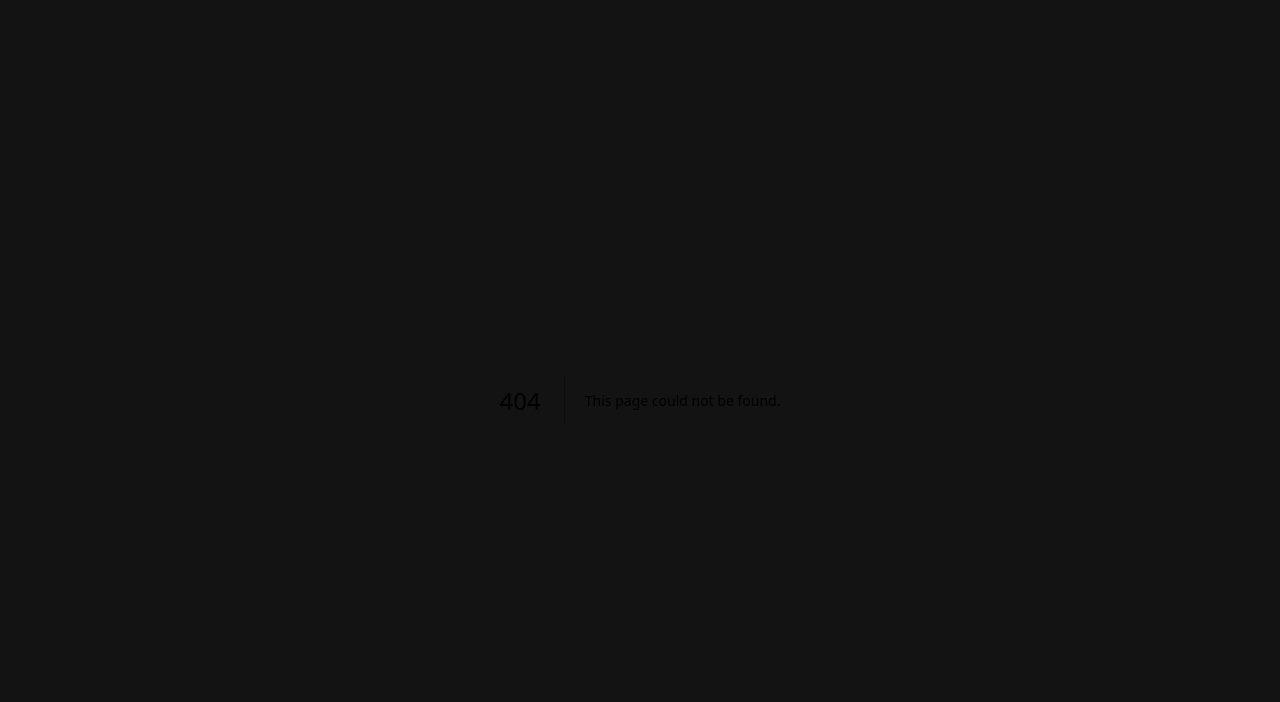
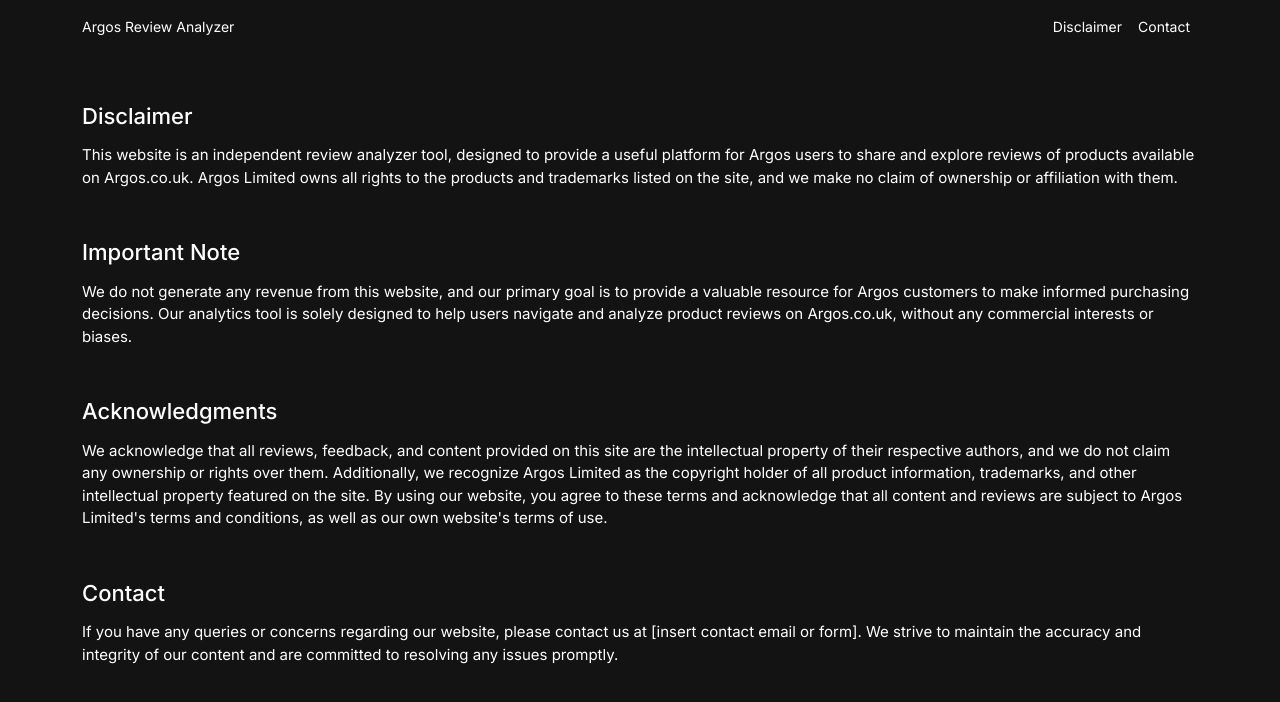
Before and after one commit to Analog-Archives/Argos-Review-Analyzer, a Next.js app: page /disclaimer in a window 1280 px wide. Before the commit this address had no page. Shown: the top 702 px of the page. Built offline with nearby package versions, Linux system fonts and the light colour scheme.

Commit message:
add disclaimer page

```diff
--- /dev/null
+++ b/app/disclaimer/page.tsx
@@ -0,0 +1,71 @@
+"use client"
+
+// bootstrap components
+import { Container } from "react-bootstrap"
+
+// components
+import Heading from "@/components/app/disclaimer/heading"
+import Paragarph from "@/components/app/disclaimer/paragraph"
+
+const topMargin: number = 50;
+
+const DisclaimerPage: React.FC<{}> = () => {
+    return (
+        <>
+            <Container>
+                {/* disclaimer */}
+                <div style={{ marginTop: topMargin }}>
+                    <Heading title="Disclaimer" />
+                    <Paragarph text="
+                    This website is an independent review analyzer tool,
+                    designed to provide a useful platform for Argos users to
+                    share and explore reviews of products available on
+                    Argos.co.uk. Argos Limited owns all rights to the products
+                    and trademarks listed on the site, and we make no claim of
+                    ownership or affiliation with them." />
+                </div>
+
+                {/* important note */}
+                <div style={{ marginTop: topMargin }}>
+                    <Heading title="Important Note" />
+                    <Paragarph text="
+                    We do not generate any revenue from this website, and our
+                    primary goal is to provide a valuable resource for Argos
+                    customers to make informed purchasing decisions.
+                    Our analytics tool is solely designed to help users navigate
+                    and analyze product reviews on Argos.co.uk, without any
+                    commercial interests or biases." />
+                </div>
+
+                {/* acknowledgments */}
+                <div style={{ marginTop: topMargin }}>
+                    <Heading title="Acknowledgments" />
+                    <Paragarph text="
+                    We acknowledge that all reviews, feedback, and content provided
+                    on this site are the intellectual property of their respective authors,
+                    and we do not claim any ownership or rights over them.
+                    Additionally, we recognize Argos Limited as the copyright holder of
+                    all product information, trademarks, and other intellectual
+                    property featured on the site. By using our website, you agree
+                    to these terms and acknowledge that all content and reviews are
+                    subject to Argos Limited's terms and conditions, as well as
+                    our own website's terms of use." />
+
+                </div>
+
+                {/* contact */}
+                <div style={{ marginTop: topMargin }}>
+                    <Heading title="Contact" />
+                    <Paragarph text="
+                    If you have any queries or concerns regarding our website,
+                    please contact us at [insert contact email or form]. We strive to maintain
+                    the accuracy and integrity of our content and are committed
+                    to resolving any issues promptly." />
+                </div>
+            </Container>
+        </>
+    )
+
+}
+
+export default DisclaimerPage
--- a/app/layout.tsx
+++ b/app/layout.tsx
@@ -2,12 +2,13 @@
 import { Inter } from "next/font/google";
 import "./globals.css";
 import 'bootstrap/dist/css/bootstrap.min.css';
+import TopNavbar from "@/components/app/navbar/navbar";
 
 const inter = Inter({ subsets: ["latin"] });
 
 export const metadata: Metadata = {
-  title: "Create Next App",
-  description: "Generated by create next app",
+  title: "Argos Reviews Analyzer",
+  description: "Argos Reviews Analyzer",
 };
 
 export default function RootLayout({
@@ -17,7 +18,10 @@
 }>) {
   return (
     <html lang="en">
-      <body className={inter.className}>{children}</body>
+      <body className={inter.className}>
+        <TopNavbar />
+        {children}
+      </body>
     </html>
   );
 }
--- a/app/page.tsx
+++ b/app/page.tsx
@@ -13,9 +13,6 @@
 export default function Home() {
   return (
     <Container>
-      {/* navbar */}
-      <TopNavbar />
-
       {/* search section */}
       <SearchSection />
 
--- /dev/null
+++ b/components/app/disclaimer/heading.tsx
@@ -0,0 +1,14 @@
+"use client"
+
+// interfaces
+import { HeadingPagePros } from "@/interfaces/Heading-Interface"
+
+const Heading: React.FC<HeadingPagePros> = ({ title }) => {
+    return (
+        <>
+            <h4 style={{ color: 'white', fontSize: 22 }}>{title}</h4>
+        </>
+    )
+}
+
+export default Heading
--- /dev/null
+++ b/components/app/disclaimer/paragraph.tsx
@@ -0,0 +1,19 @@
+"use client"
+
+// interfaces
+import { ParagraphProps } from "@/interfaces/Paragraph-Interface"
+
+const Paragraph: React.FC<ParagraphProps> = ({ text }) => {
+    return (
+        <>
+            <p style={{
+                color: 'white',
+                marginTop: 15,
+                fontWeight: 400,
+                fontSize: 15
+            }} >{text}</p>
+        </>
+    )
+}
+
+export default Paragraph
--- a/components/app/navbar/navbar.module.css
+++ b/components/app/navbar/navbar.module.css
@@ -3,6 +3,6 @@
 }
 
 .nav_link {
-    color: white;
+    color: white !important;
     font-size: 14px;
 }
--- /dev/null
+++ b/interfaces/Heading-Interface.tsx
@@ -0,0 +1,3 @@
+export interface HeadingPagePros {
+    title: string
+}
--- /dev/null
+++ b/interfaces/Paragraph-Interface.tsx
@@ -0,0 +1,3 @@
+export interface ParagraphProps {
+    text: string
+}
```
Also changed, not shown: app/disclaimer/disclaimer.tsx (deleted).
